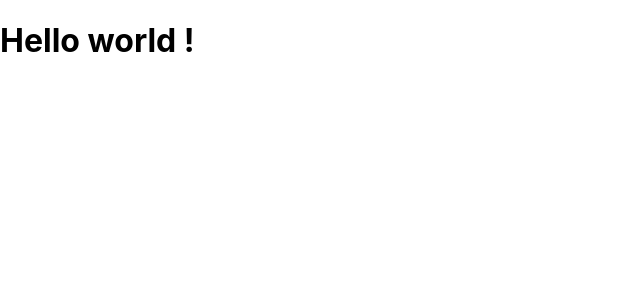
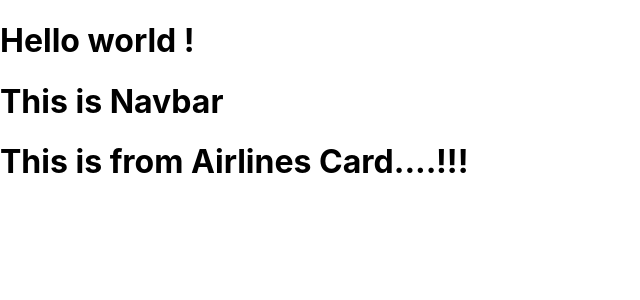
Before and after one commit to hamimhossain1/daynamite-mock-task, a React (Create React App) app: page / in a window 1280 px wide. Shown: the top 300 px of the page, without its empty margins (0-640 px from the left). Built offline with nearby package versions, Linux system fonts and the light colour scheme.

Commit message:
Initial set up done

```diff
--- a/src/App.js
+++ b/src/App.js
@@ -1,9 +1,14 @@
 // import './App.css';
+
+import AirlinesCard from "./components/AirlinesCard/AirlinesCard";
+import Navbar from "./components/Navbar/Navbar"
 
 function App() {
   return (
     <div className="App">
       <h1>Hello world !</h1>
+      <Navbar></Navbar>
+      <AirlinesCard></AirlinesCard>
     </div>
   );
 }
--- /dev/null
+++ b/src/components/AirlinesCard/AirlinesCard.js
@@ -0,0 +1,11 @@
+import React from 'react';
+
+const AirlinesCard = () => {
+    return (
+        <div>
+            <h1>This is from Airlines Card....!!!</h1>
+        </div>
+    );
+};
+
+export default AirlinesCard;
--- /dev/null
+++ b/src/components/Navbar/Navbar.js
@@ -0,0 +1,11 @@
+import React from 'react';
+
+const Navbar = () => {
+    return (
+        <div>
+            <h1>This is Navbar</h1>
+        </div>
+    );
+};
+
+export default Navbar;
```
Also changed, not shown: src/ErrorPage/ErrorPage.js (added, +11 -0 lines), src/components/AirlinesCard/AirlinesCard.css (added), src/components/Navbar/Navbar.css (added).
